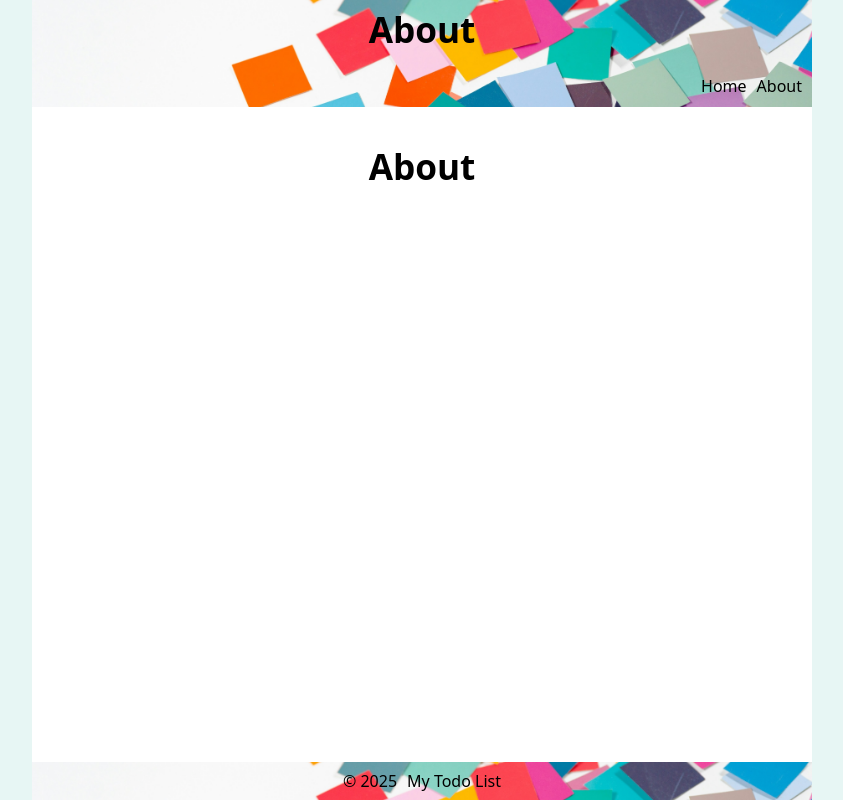
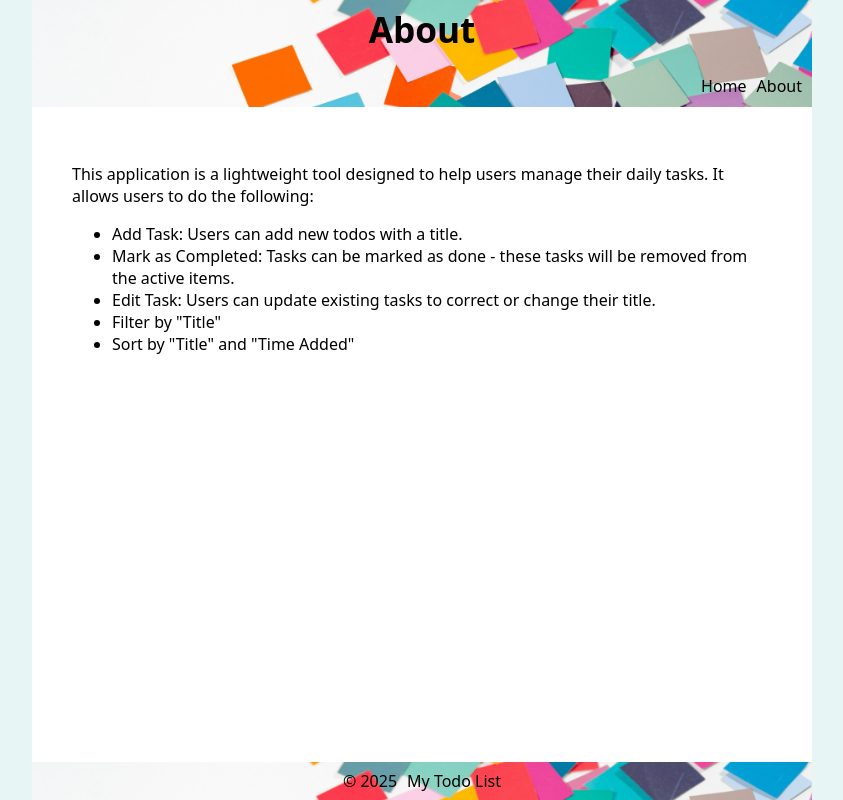
Before and after one commit to judy99/ctd-todo-list, a React (Vite) app: page /about in a window 1280 px wide. Shown: the whole page, without its empty margins (218-1061 px from the left). Built offline with nearby package versions, Linux system fonts and the light colour scheme; no server answers.

Commit message:
add About and NotFound pages

```diff
--- a/src/App.jsx
+++ b/src/App.jsx
@@ -5,7 +5,9 @@ import {
 } from './reducers/todos.reducer';
 import styles from './App.module.css';
 import TodosPage from './pages/TodosPage';
+import About from './pages/About';
 import Header from './shared/Header';
+import NotFound from './pages/NotFound';
 import { useEffect, useCallback, useReducer, useState } from 'react';
 import { useLocation, Route, Routes } from 'react-router';
 
@@ -178,8 +180,8 @@ function App() {
               />
             }
           />
-          <Route path="/about" element={<h1>About</h1>} />
-          <Route path="/\/*" element={<h1>Not Found</h1>} />
+          <Route path="/about" element={<About />} />
+          <Route path="*" element={<NotFound />} />
         </Routes>
       </main>
       <footer>
--- /dev/null
+++ b/src/pages/About.jsx
@@ -0,0 +1,23 @@
+export default function About() {
+  return (
+    <>
+      <p>
+        This application is a lightweight tool designed to help users manage
+        their daily tasks. It allows users to do the following:
+      </p>
+      <ul>
+        <li>Add Task: Users can add new todos with a title.</li>
+        <li>
+          Mark as Completed: Tasks can be marked as done - these tasks will be
+          removed from the active items.
+        </li>
+        <li>
+          Edit Task: Users can update existing tasks to correct or change their
+          title.
+        </li>
+        <li>Filter by "Title"</li>
+        <li>Sort by "Title" and "Time Added"</li>
+      </ul>
+    </>
+  );
+}
--- /dev/null
+++ b/src/pages/NotFound.jsx
@@ -0,0 +1,10 @@
+import { Link } from 'react-router';
+
+export default function NotFound() {
+  return (
+    <>
+      <div>page not found</div>
+      <Link to={'/'}>go back home</Link>
+    </>
+  );
+}
```
